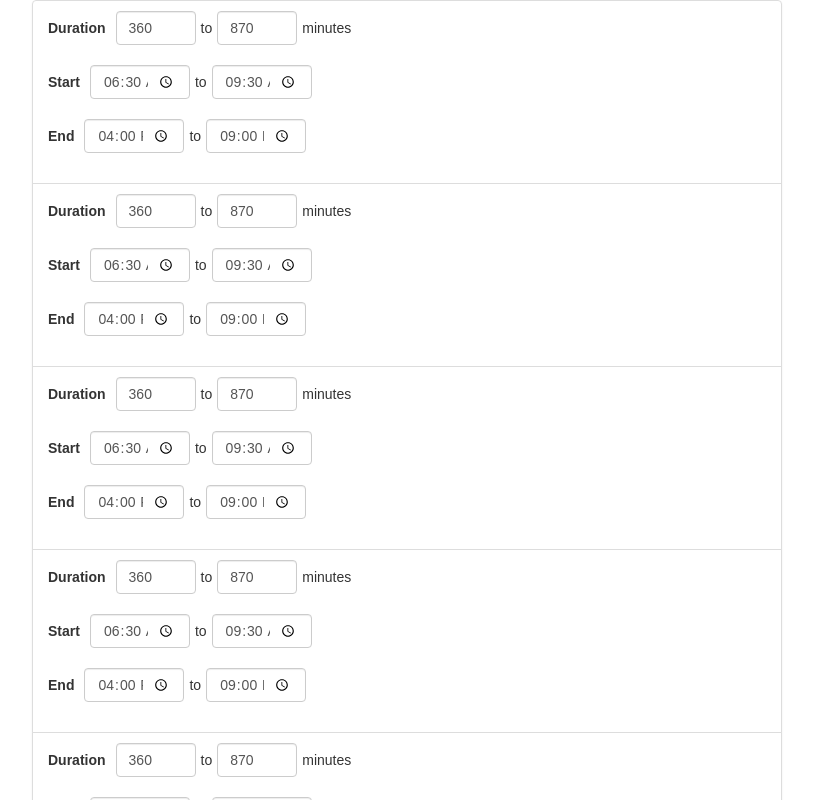
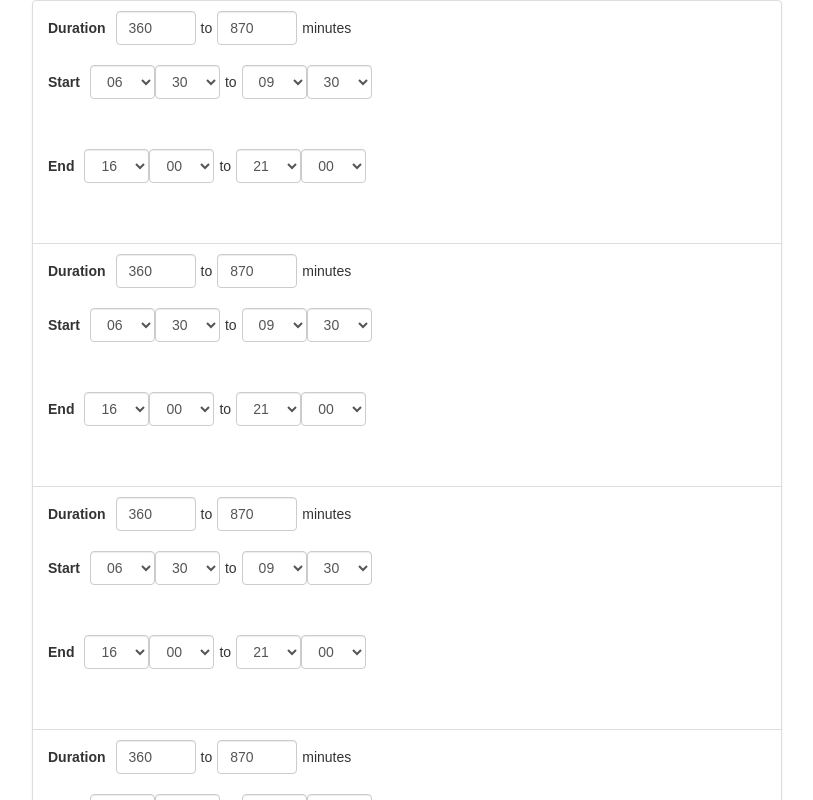
Before and after one commit to dp28/constrained-schedule, a React (Create React App) app: page / in a window 1280 px wide. Shown: the top 800 px of the page, without its empty margins (38-851 px from the left). Built offline with nearby package versions, Linux system fonts and the light colour scheme.

Commit message:
Enable changing dates through redux
Also uses a select input rather than a time input so that he
step in time can be controlled and locked down.

```diff
--- /dev/null
+++ b/src/select-int/SelectInt.js
@@ -0,0 +1,29 @@
+import React from 'react';
+import {FormGroup, FormControl} from 'react-bootstrap';
+
+const SelectInt = ({ start = 0, end, step = 1, selected = null, unit = '', onChange, display = displayAsIs }) => (
+  <FormGroup>
+    <FormControl componentClass="select" onChange={onChange} defaultValue={selected}>
+      {buildSteps(start, end, step).map(stepValue => (
+        <option value={stepValue} key={stepValue}>
+          {display(stepValue)} {unit}
+        </option>
+      ))}
+    </FormControl>
+  </FormGroup>
+)
+
+function buildSteps(start, end, step) {
+  let steps = [];
+  while (start < end) {
+    steps.push(start);
+    start += step
+  }
+  return steps;
+}
+
+function displayAsIs(value) {
+  return value;
+}
+
+export default SelectInt;
--- a/src/state/reduce.js
+++ b/src/state/reduce.js
@@ -1,6 +1,7 @@
 import {fromJS} from 'immutable';
 
 import reduceDurations from '../duration/DurationReducer';
+import reduceTimes from '../time/TimeReducer';
 import {INITIALISE_STATE} from './StateActions';
 
 const initialState = fromJS({ constrainedEvents: [], eventContext: {} });
@@ -16,5 +17,12 @@ const eventsKey = 'constrainedEvents';
 
 function reduceEvents(state, action) {
   const events = state.get(eventsKey);
-  return state.set(eventsKey, reduceDurations(events, action));
+  return state.set(eventsKey, compose(reduceDurations, reduceTimes)(events, action));
 }
+
+function compose(...reducers) {
+  return (state, action) => reducers.reduce(
+    (nextState, reducer) => reducer(nextState, action),
+    state
+  );
+}
--- /dev/null
+++ b/src/time/TimeActionCreators.js
@@ -0,0 +1,9 @@
+export const UPDATE_TIME = 'UPDATE_TIME';
+
+export function updateTime(variablePath, value) {
+  return {
+    type: UPDATE_TIME,
+    variablePath,
+    value
+  }
+}
--- a/src/time/TimePicker.css
+++ b/src/time/TimePicker.css
@@ -1,9 +1,14 @@
-input.TimePicker {
+.TimePicker {
   display: inline-block;
-  width: 100px;
+  width: 130px;
   margin-right: 5px;
 }
 
-input.TimePicker:not(:first-of-type) {
+.TimePicker:not(:first-of-type) {
   margin-left: 5px;
 }
+
+.TimePicker select, .TimePicker .form-group {
+  display: inline-block;
+  width: 65px;
+}
--- a/src/time/TimePicker.js
+++ b/src/time/TimePicker.js
@@ -1,14 +1,64 @@
 import React from 'react';
-import {FormControl} from 'react-bootstrap';
+import {connect} from 'react-redux';
+import {FormGroup} from 'react-bootstrap';
+
+import {updateTime} from './TimeActionCreators';
+import {extractMinutesPerUnit} from '../event-context/event-context-utils';
+import SelectInt from '../select-int/SelectInt';
 
 import './TimePicker.css';
 
-const TimePicker = ({ value, variablePath }) => (
-  <FormControl className="TimePicker" type="time" value={toTimeString(value, variablePath)} />
+export const TimePicker = ({ dateTime, variablePath, minutesPerUnit, onHourChange, onMinuteChange }) => (
+  <FormGroup className="TimePicker">
+    <SelectInt
+      end={24}
+      selected={dateTime.getHours()}
+      onChange={onHourChange(variablePath, dateTime)}
+      display={pad}
+    />
+    <SelectInt
+      end={60}
+      selected={Math.round(dateTime.getMinutes())}
+      step={minutesPerUnit}
+      onChange={onMinuteChange(variablePath, dateTime)}
+      display={pad}
+    />
+  </FormGroup>
 );
 
-function toTimeString(date, variablePath) {
-  return date.toTimeString().substring(0, 8);
+function withEventValue(func) {
+  return ({ target }) => func(target.value);
 }
 
-export default TimePicker;
+function pad(integer) {
+  return integer < 10 ? `0${integer}` : String(integer);
+}
+
+function mapDispatchToProps(dispatch) {
+  return {
+    onHourChange: (variablePath, date) => withEventValue(hours => (
+      dispatch(updateTime(variablePath, addHours(hours, date)))
+    )),
+    onMinuteChange: (variablePath, date) => withEventValue(minutes => (
+      dispatch(updateTime(variablePath, addMinutes(minutes, date)))
+    ))
+  };
+}
+
+function addHours(hours, date) {
+  const copy = copyDate(date);
+  copy.setHours(hours);
+  return copy;
+}
+
+function addMinutes(minutes, date) {
+  const copy = copyDate(date);
+  copy.setMinutes(minutes);
+  return copy;
+}
+
+function copyDate(date) {
+  return new Date(date.getTime());
+}
+
+export default connect(extractMinutesPerUnit, mapDispatchToProps)(TimePicker);
--- a/src/time/TimeRange.js
+++ b/src/time/TimeRange.js
@@ -6,9 +6,9 @@ import './TimeRange.css';
 
 const TimeRange = ({ min, max, variablePath }) => (
   <FormGroup className="TimeRange">
-    <TimePicker value={min} variablePath={variablePath.concat(['min'])} />
+    <TimePicker dateTime={min} variablePath={variablePath.concat(['min'])} />
     to
-    <TimePicker value={max} variablePath={variablePath.concat(['max'])} />
+    <TimePicker dateTime={max} variablePath={variablePath.concat(['max'])} />
   </FormGroup>
 );
 
--- /dev/null
+++ b/src/time/TimeReducer.js
@@ -0,0 +1,8 @@
+import {UPDATE_TIME} from './TimeActionCreators';
+
+export default function reduce(events, action) {
+  switch (action.type) {
+    case UPDATE_TIME: return events.setIn(action.variablePath, action.value);
+    default:              return events;
+  }
+}
```
